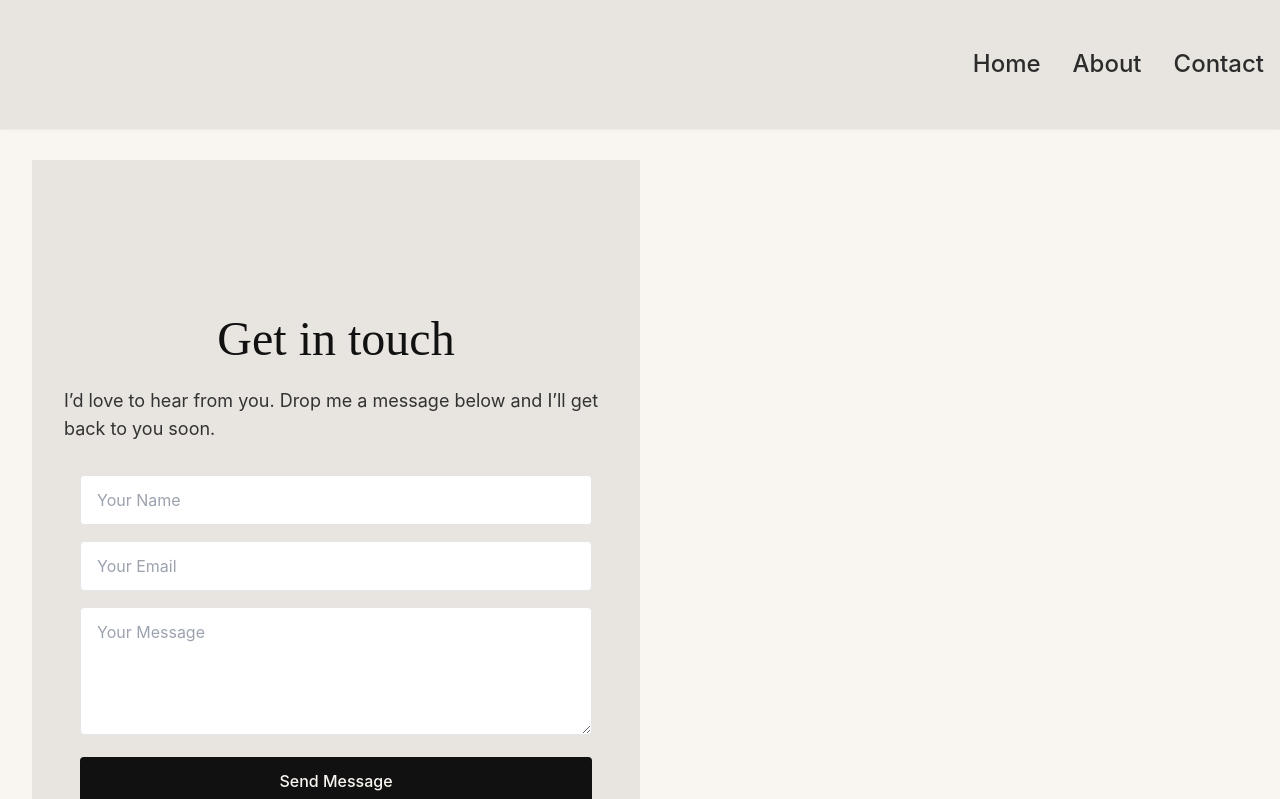
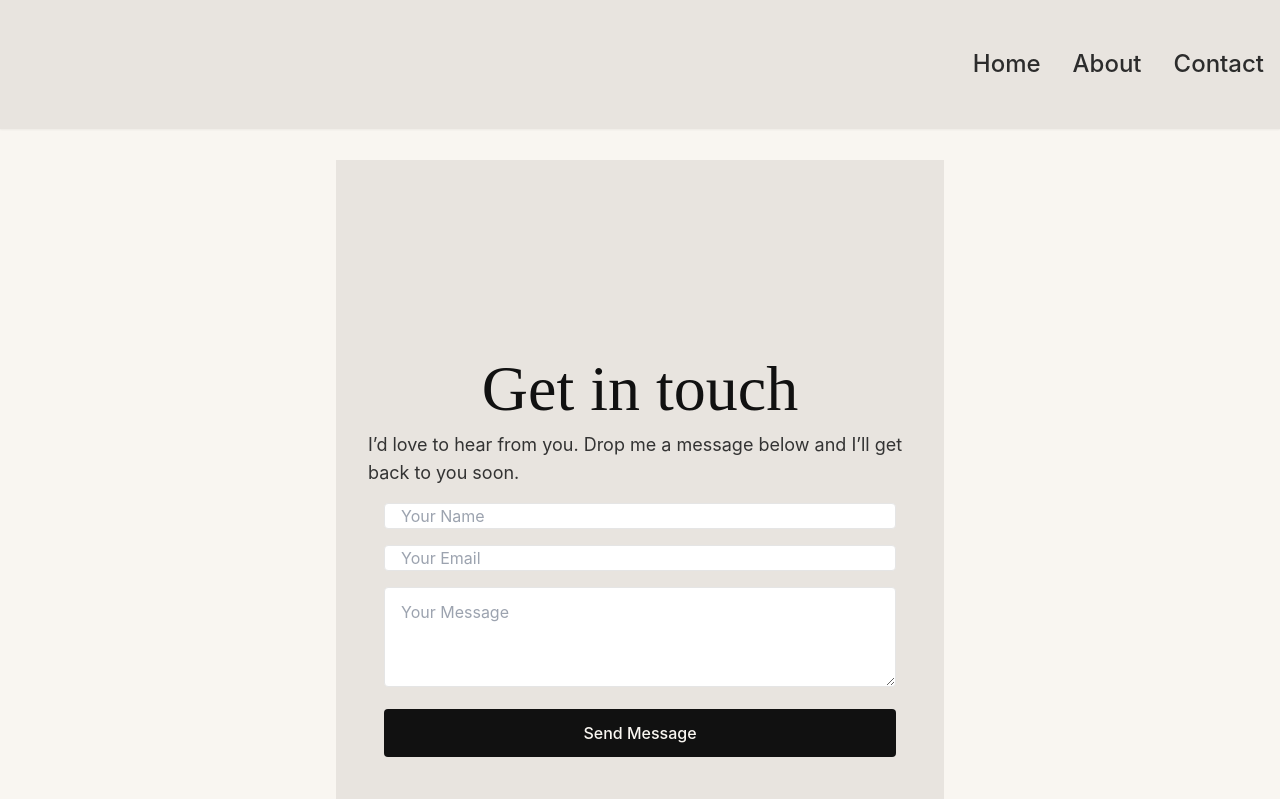
Before and after one commit to Mmonica00/my_website, a React (Vite) app in the folder my-website/: page /contact in a window 1280 px wide. Shown: the top 799 px of the page. Built offline with nearby package versions, Linux system fonts and the light colour scheme.

Commit message:
Contact & transitions added

```diff
--- a/my-website/package.json
+++ b/my-website/package.json
@@ -11,6 +11,7 @@
   },
   "dependencies": {
     "@emailjs/browser": "^4.4.1",
+    "framer-motion": "^12.16.0",
     "react": "^18.2.0",
     "react-dom": "^18.2.0",
     "react-router-dom": "^6.22.3",
--- a/my-website/src/App.jsx
+++ b/my-website/src/App.jsx
@@ -1,11 +1,67 @@
 import React, { useState } from "react";
-import { BrowserRouter as Router, Routes, Route } from "react-router-dom";
+import { BrowserRouter as Router, Routes, Route, useLocation } from "react-router-dom";
+import { Suspense, lazy } from "react";
+import { AnimatePresence, motion } from "framer-motion";
 import Navbar from "./components/Navbar";
 import Footer from "./components/Footer";
 import MobileMenu from "./components/MobileMenu";
-import Home from "./pages/Home";
-import About from "./pages/About";
-import Contact from "./pages/Contact";
+
+// Lazy load pages
+const Home = lazy(() => import("./pages/Home"));
+const About = lazy(() => import("./pages/About"));
+const Contact = lazy(() => import("./pages/Contact"));
+
+// Loading component
+const LoadingSpinner = () => (
+  <div className="flex items-center justify-center min-h-screen">
+    <div className="w-8 h-8 border-4 border-black border-t-transparent rounded-full animate-spin"></div>
+  </div>
+);
+
+// Page transition wrapper
+const PageTransition = ({ children }) => (
+  <motion.div
+    initial={{ opacity: 0, y: 20 }}
+    animate={{ opacity: 1, y: 0 }}
+    exit={{ opacity: 0, y: -20 }}
+    transition={{ duration: 0.3, ease: "easeInOut" }}
+  >
+    {children}
+  </motion.div>
+);
+
+// Animated routes component
+const AnimatedRoutes = () => {
+  const location = useLocation();
+
+  return (
+    <AnimatePresence mode="wait">
+      <Routes location={location} key={location.pathname}>
+        <Route path="/" element={
+          <PageTransition>
+            <Suspense fallback={<LoadingSpinner />}>
+              <Home />
+            </Suspense>
+          </PageTransition>
+        } />
+        <Route path="/about" element={
+          <PageTransition>
+            <Suspense fallback={<LoadingSpinner />}>
+              <About />
+            </Suspense>
+          </PageTransition>
+        } />
+        <Route path="/contact" element={
+          <PageTransition>
+            <Suspense fallback={<LoadingSpinner />}>
+              <Contact />
+            </Suspense>
+          </PageTransition>
+        } />
+      </Routes>
+    </AnimatePresence>
+  );
+};
 
 function App() {
   const [menuOpen, setMenuOpen] = useState(false);
@@ -18,11 +74,7 @@ function App() {
 
         {/* Routed content area, which expands to push the footer down */}
         <main className="flex-grow px-4 sm:px-8 py-8 pt-40">
-          <Routes>
-            <Route path="/" element={<Home />} />
-            <Route path="/about" element={<About />} />
-            <Route path="/contact" element={<Contact />} />
-          </Routes>
+          <AnimatedRoutes />
         </main>
 
         {/* Shared Footer */}
--- a/my-website/src/pages/Contact.jsx
+++ b/my-website/src/pages/Contact.jsx
@@ -33,14 +33,14 @@ export default function Contact() {
   };
 
   return (
-    <section className="flex  md:flex-row min-h-screen">
+    <section className="flex  md:flex-row min-h-screen justify-center">
 
       {/* Right side: form */}
-      <div className="w-full md:w-1/2 bg-[#e8e4df] flex flex-col items-center justify-center px-8 py-12 md:py-0">
-        <h2 className="text-4xl md:text-5xl font-serif text-black mb-6">
+      <div className="w-[800px] md:w-1/2 bg-[#e8e4df] flex flex-col items-center justify-center px-8 py-12 md:py-0">
+        <h1 className="text-[3rem] md:text-[4rem] font-serif text-black leading-[0.8] mb-[1rem]">
           Get in touch
-        </h2>
-        <p className="text-lg text-neutral-800 mb-8">
+        </h1>
+        <p className="text-lg text-neutral-800 mb-4">
           I’d love to hear from you. Drop me a message below and I’ll get back
           to you soon.
         </p>
@@ -55,20 +55,20 @@ export default function Contact() {
             name="user_name"
             placeholder="Your Name"
             required
-            className="w-full px-4 py-3 border border-neutral-200 rounded focus:outline-none focus:ring-2 focus:ring-neutral-400"
+            className="w-full h-[20px] px-4 py-3 border border-neutral-200 rounded focus:outline-none focus:ring-2 focus:ring-neutral-400"
           />
           <input
             type="email"
             name="user_email"
             placeholder="Your Email"
             required
-            className="w-full px-4 py-3 border border-neutral-200 rounded focus:outline-none focus:ring-2 focus:ring-neutral-400"
+            className="w-full h-[20px] px-4 py-3 border border-neutral-200 rounded focus:outline-none focus:ring-2 focus:ring-neutral-400"
           />
           <textarea
             name="message"
             placeholder="Your Message"
             required
-            className="w-full px-4 py-3 border border-neutral-200 rounded h-32 focus:outline-none focus:ring-2 focus:ring-neutral-400"
+            className="w-full h-[100px] px-4 py-3 border border-neutral-200 rounded h-32 focus:outline-none focus:ring-2 focus:ring-neutral-400"
           />
 
           <button
```
Also changed, not shown: 1 other file (tests, documents, lock files or other folders).
